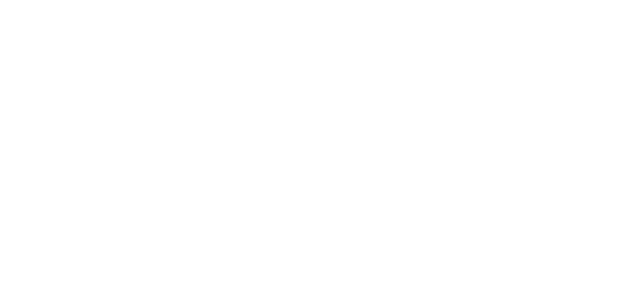
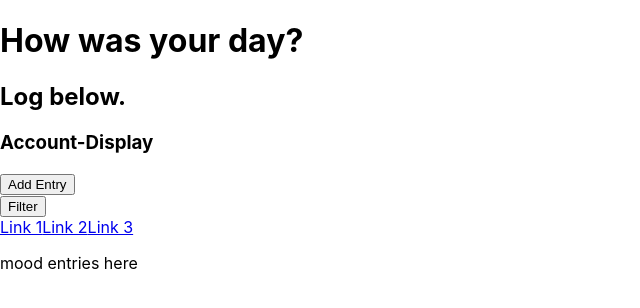
Before and after one commit to hjthorpe/mood-journal-capstone, a React (Create React App) app in the folder mood-journal-capstone/: page /Home in a window 1280 px wide. Shown: the top 308 px of the page, without its empty margins (0-640 px from the left). Built offline with nearby package versions, Linux system fonts and the light colour scheme.

Commit message:
issue with paths

```diff
--- a/mood-journal-capstone/src/App.js
+++ b/mood-journal-capstone/src/App.js
@@ -2,15 +2,16 @@ import React, { Component } from 'react';
 import { BrowserRouter as Router, Route, Switch} from 'react-router-dom';
 import LandingPage from './Components/LandingPage';
 import Account from './Components/Account';
+import Home from './Components/Home';
+
 // import './App.css';
 
 function App() {
   return (
     <Router>
         <Route exact path='/' component= {LandingPage} />
-        <Route exact path='/Account' component= {Account} />
-        {/* <Route exact path='/Login' />
-        <Route exact path='/Reset' /> */}
+        <Route path='/Account' component= {Account} />
+        <Route path='/Home' component= {Home} />
     </Router>
   );
 }
--- a/mood-journal-capstone/src/Components/Account.js
+++ b/mood-journal-capstone/src/Components/Account.js
@@ -15,7 +15,6 @@ class Account extends React.Component{
         <div class="sign-up-nav">
             <NavLink
             to='/Register'
-            activeOnlyWhenExact={true}
             >Sign Up</NavLink>
             <NavLink
             to='/Login'
@@ -25,9 +24,9 @@ class Account extends React.Component{
             >Forgot Password</NavLink>
 
             <Switch>
-              <Route exact path='/Register' component= {Register} />
-              <Route exact path='/Login' component= {Login} />
-              <Route exact path='/Reset' component= {Reset} />
+              <Route path='/Register' component= {Register} />
+              <Route path='/Login' component= {Login} />
+              <Route path='/Reset' component= {Reset} />
             </Switch>
 
         </div>
--- a/mood-journal-capstone/src/Components/Home.js
+++ b/mood-journal-capstone/src/Components/Home.js
@@ -0,0 +1,33 @@
+import React, { Component } from 'react';
+
+class Home extends React.Component{
+  render() {
+    return (
+      <div>
+        <h1>How was your day?</h1>
+        <h2>Log below.</h2>
+        <div class="account-info">
+          <h3>Account-Display</h3>
+        </div>
+        <div class="add-entry">
+          <button>Add Entry</button>
+        </div>
+        <div class="dropdown">
+          <button class="dropbtn">Filter</button>
+          <div class="dropdown-content">
+            <a href="#">Link 1</a>
+            <a href="#">Link 2</a>
+            <a href="#">Link 3</a>
+          </div>
+        </div>
+        <div class="entry-list">
+          <div class="render-entry-list">
+            <p>mood entries here</p>
+          </div>
+        </div>
+      </div>
+    )
+  }
+}
+
+export default Home;
--- a/mood-journal-capstone/src/Components/Login.js
+++ b/mood-journal-capstone/src/Components/Login.js
@@ -9,7 +9,7 @@ render() {
         <form type='submit' for='account-login'>
           <input type="text" placeholder="Username" />
           <input type="text" placeholder="Password" />
-          <button type='submit'>Log In</button>
+          <button onClick={() => this.props.history.push('/Home')}>Log In</button>
         </form>
     </div>
   )
```
